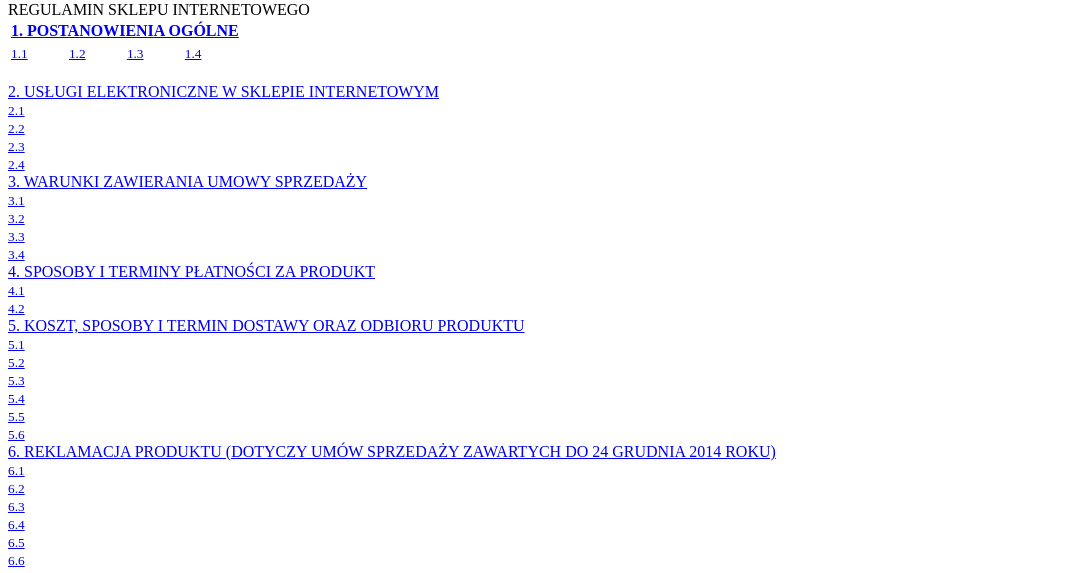
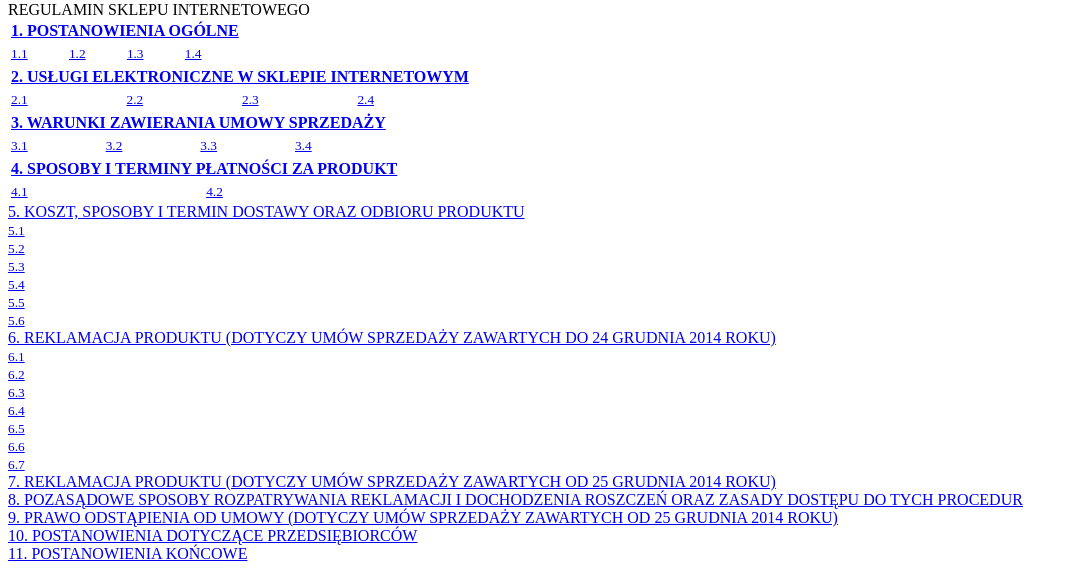
Before and after one commit to krewecie/chapter1, a plain HTML site: page index.html in a window 1280 px wide. Shown: the part 203-776 px from the top of the page, without its empty margins (0-1076 px from the left). Drawn offline with Linux system fonts and the light colour scheme.

Commit message:
nowe zmiany

```diff
--- a/index.html
+++ b/index.html
@@ -12,7 +12,7 @@
         <tr>
           <th scope="col" colspan="4">
             <a href="#sekcja1">
-              1. POSTANOWIENIA OGÓLNE</br>
+              1. POSTANOWIENIA OGÓLNE
             </a>
           </th>
         </tr>
@@ -34,49 +34,86 @@
         <td>
           <a href="#sekcja1.4">
             <small>1.4</small>
+          </a>
+        </td>
+      </table>
+      <table>
+        <tr>
+          <th scope="col" colspan="4">
+            <a href="#sekcja2">
+            2. USŁUGI ELEKTRONICZNE W SKLEPIE INTERNETOWYM
+            </a>
+          </th>
+        </tr>
+        <td>
+          <a href="#sekcja2.1">
+            <small>2.1</small>
+          </a>
+        </td>
+        <td>
+          <a href="#sekcja2.2">
+            <small>2.2</small>
+          </a>
+        </td>
+        <td>
+          <a href="#sekcja2.3">
+            <small>2.3</small>
+          </a>
+        </td>
+        <td>
+          <a href="#sekcja2.4">
+            <small>2.4</small>
+          </a>
+        </td>
+      </table>
+      <table>
+        <tr>
+          <th scope="col" colspan="4">
+            <a href="#sekcja3">
+              3. WARUNKI ZAWIERANIA UMOWY SPRZEDAŻY</br>
+            </a>
+          </th>
+        </tr>
+        <td>
+          <a href="#sekcja3.1">
+            <small>3.1</small>
+          </a>
+        </td>
+        <td>
+          <a href="#sekcja3.2">
+            <small>3.2</small>
+          </a>
+        </td>
+        <td>
+          <a href="#sekcja3.3">
+            <small>3.3</small>
+          </a
+        </td>
+        <td>
+          <a href="#sekcja3.4">
+            <small>3.4</small>
+          </a>
+        </td>
+      </table>
+      <table>
+        <tr>
+          <th scope="col" colspan="2">
+            <a href="#sekcja4">
+              4. SPOSOBY I TERMINY PŁATNOŚCI ZA PRODUKT
+            </a>
+          </th>
+        </tr>
+        <td>
+          <a href="#sekcja4.1">
+            <small>4.1</small>
+          </a></br>
+        </td>
+        <td>
+          <a href="#sekcja4.2">
+            <small>4.2</small>
           </a></br>
         </td>
       </table>
-    </br>
-      <a href="#sekcja2">
-        2. USŁUGI ELEKTRONICZNE W SKLEPIE INTERNETOWYM</br>
-      </a>
-      <a href="#sekcja2.1">
-        <small>2.1</small>
-      </a></br>
-      <a href="#sekcja2.2">
-        <small>2.2</small>
-      </a></br>
-      <a href="#sekcja2.3">
-        <small>2.3</small>
-      </a></br>
-      <a href="#sekcja2.4">
-        <small>2.4</small>
-      </a></br>
-      <a href="#sekcja3">
-        3. WARUNKI ZAWIERANIA UMOWY SPRZEDAŻY</br>
-      </a>
-      <a href="#sekcja3.1">
-        <small>3.1</small>
-      </a></br>
-      <a href="#sekcja3.2">
-        <small>3.2</small>
-      </a></br>
-      <a href="#sekcja3.3">
-        <small>3.3</small>
-      </a></br>
-      <a href="#sekcja3.4">
-        <small>3.4</small>
-      </a></br>
-      <a href="#sekcja4">
-        4. SPOSOBY I TERMINY PŁATNOŚCI ZA PRODUKT</br>
-      </a>
-      <a href="#sekcja4.1">
-        <small>4.1</small>
-      </a></br>
-      <a href="#sekcja4.2">
-        <small>4.2</small>
-      </a></br>
       <a href="#sekcja5">
         5. KOSZT, SPOSOBY I TERMIN DOSTAWY ORAZ ODBIORU PRODUKTU</br>
       </a>
@@ -521,5 +558,4 @@
       </ol>
     </div>
   </body>
-
 </html>
```
